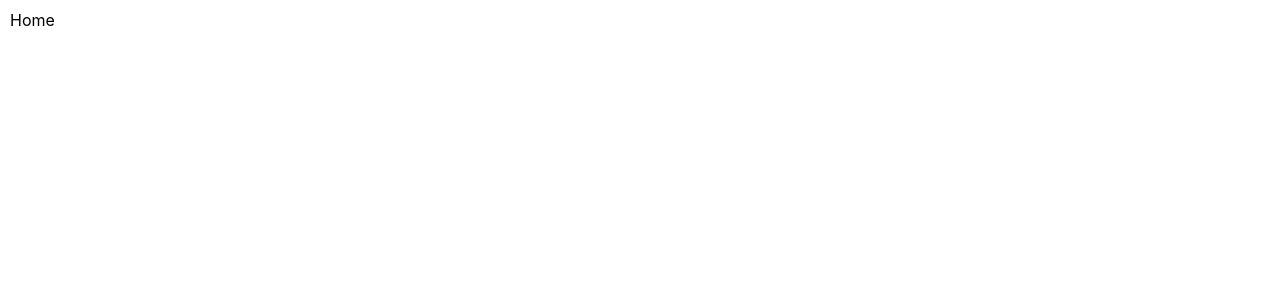
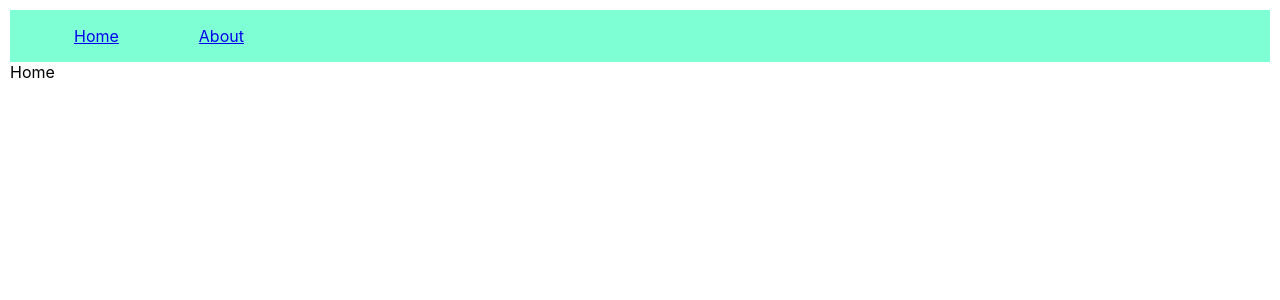
Before and after one commit to harshadbprajapati/myreactapp, a React (Create React App) app: page / in a window 1280 px wide. Shown: the top 300 px of the page. Built offline with nearby package versions, Linux system fonts and the light colour scheme.

Commit message:
add navigation as common ui

```diff
--- a/src/App.js
+++ b/src/App.js
@@ -1,16 +1,16 @@
-import { BrowserRouter, Routes, Route } from "react-router-dom";
+import { Routes, Route } from "react-router-dom";
+import Navigation from "./components/Navigation";
 
 function App() {
   return (
     <div>
-      <BrowserRouter>
+        <Navigation />
         <Routes>
           <Route path="/" element={<div>Home</div>} />
           <Route path="/home" element={<div>Home</div>} />
           <Route path="/about" element={<div>About</div>} />
           <Route path="/*" element={<div>Page Not Found</div>} />
         </Routes>
-      </BrowserRouter>
     </div>
   );
 }
--- /dev/null
+++ b/src/components/Navigation.js
@@ -0,0 +1,13 @@
+import React from 'react';
+import { Link } from 'react-router-dom';
+
+const Navigation = () => {
+  return (
+    <nav>
+      <Link to={"/home"}>Home</Link>
+      <Link to={"/about"}>About</Link>
+    </nav>
+  )
+}
+
+export default Navigation;
--- a/src/index.css
+++ b/src/index.css
@@ -33,3 +33,17 @@ code {
     display: flex;
     flex-direction: row;
 }
+
+nav {
+  background-color: aquamarine;
+  padding: 16px 32px;
+}
+
+nav a {
+  margin-right: 16px;
+  padding: 16px 32px;
+}
+
+nav a:hover {
+  background-color: aliceblue;
+}
--- a/src/index.js
+++ b/src/index.js
@@ -1,12 +1,16 @@
 import React from 'react';
 import ReactDOM from 'react-dom/client';
+import { BrowserRouter } from "react-router-dom";
 import './index.css';
 import App from './App';
+
 
 const root = ReactDOM.createRoot(document.getElementById('root'));
 root.render(
   <React.StrictMode>
-    <App />
+    <BrowserRouter>
+      <App />
+    </BrowserRouter>
   </React.StrictMode>
 );
 
```
